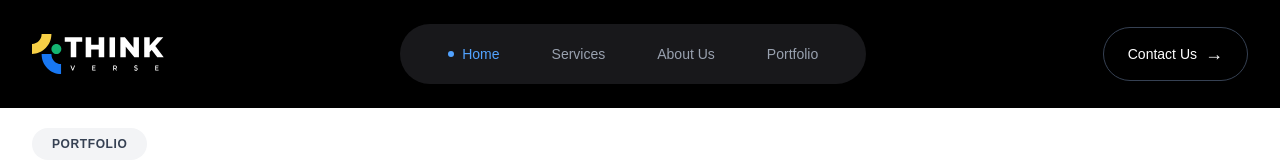
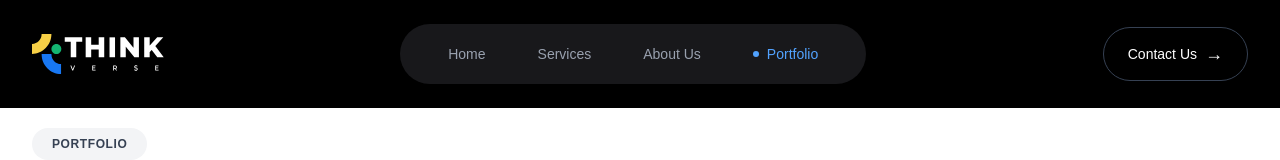
Before and after one commit to ThinkVersee/thinkverse.co.infr, a Next.js app: page /portfolio in a window 1280 px wide. Shown: the top 160 px of the page. Built offline with nearby package versions, Linux system fonts and the light colour scheme.

Commit message:
fix-(deboyment)-debloyment issue solved

```diff
--- a/src/app/projectdetail/page.js
+++ b/src/app/projectdetail/page.js
@@ -1,7 +1,8 @@
 // src/app/works/page.js
 import Navbar from "@/components/Navbar";
 import Footer from "@/components/Footer";
-import Portfolio from "@/components/home/Portfolio"; // Adjust path if needed
+import Portfolio from "@/components/Portfolio/Portfolio";
+
 
 export default function WorksPage() {
   return (
--- a/src/components/Navbar.js
+++ b/src/components/Navbar.js
@@ -4,45 +4,66 @@ import React, { useState, useEffect } from 'react';
 import { useRouter, usePathname } from 'next/navigation';
 
 export default function ThinkVerseNavbar() {
-  const [activeLink, setActiveLink] = useState('Home');
   const router = useRouter();
   const pathname = usePathname();
+
+  const [activeLink, setActiveLink] = useState('Home');
 
   const navLinks = [
     { name: 'Home', href: '/', id: 'home' },
     { name: 'Services', href: '/', id: 'services' },
     { name: 'About Us', href: '/', id: 'about' },
-    { name: 'Portfolio', href: 'portfolio'  }, // No id → goes to separate page
+    { name: 'Portfolio', href: '/portfolio' }, // ✅ FIXED
   ];
 
-  // Only track scroll on homepage
+  /**
+   * ✅ SET ACTIVE LINK BASED ON ROUTE
+   */
+  useEffect(() => {
+    if (pathname === '/') {
+      setActiveLink('Home');
+    } else if (pathname === '/portfolio') {
+      setActiveLink('Portfolio');
+    }
+  }, [pathname]);
+
+  /**
+   * ✅ SCROLL TRACKING ONLY FOR HOME PAGE
+   */
   useEffect(() => {
     if (pathname !== '/') return;
 
+    const sections = ['home', 'services', 'about', 'contact'];
+
     const handleScroll = () => {
-      const sections = ['home', 'services', 'about', 'contact'];
       const scrollPosition = window.scrollY + 120;
 
       for (let i = sections.length - 1; i >= 0; i--) {
         const section = document.getElementById(sections[i]);
         if (section && section.offsetTop <= scrollPosition) {
           const link = navLinks.find(l => l.id === sections[i]);
-          if (link) setActiveLink(link.name);
+          if (link) {
+            setActiveLink(link.name);
+          }
           break;
         }
       }
     };
 
     window.addEventListener('scroll', handleScroll);
-    handleScroll(); // Initial check
+    handleScroll();
+
     return () => window.removeEventListener('scroll', handleScroll);
   }, [pathname]);
 
+  /**
+   * ✅ NAV CLICK HANDLER
+   */
   const handleNavClick = (link) => {
-    if (link.href.startsWith('/') && link.href !== '/works') {
-      // Same page scroll
+    if (link.href === '/') {
+      // Scroll-based navigation
       if (pathname !== '/') {
-        router.push(link.href);
+        router.push('/');
         setTimeout(() => {
           document.getElementById(link.id)?.scrollIntoView({ behavior: 'smooth' });
         }, 300);
@@ -51,18 +72,20 @@ export default function ThinkVerseNavbar() {
       }
       setActiveLink(link.name);
     } else {
-      // Navigate to /works
+      // Page navigation (Portfolio)
       router.push(link.href);
+      setActiveLink(link.name);
     }
   };
 
+  /**
+   * ✅ LOGO CLICK
+   */
   const handleLogoClick = () => {
     router.push('/');
     window.scrollTo({ top: 0, behavior: 'smooth' });
+    setActiveLink('Home');
   };
-
-  // Determine active state (highlight Works when on /works)
-  const currentActive = pathname === '/works' ? 'Works' : activeLink;
 
   return (
     <nav className="fixed top-0 left-0 right-0 z-50 bg-black text-white px-8 py-6 flex items-center justify-between">
@@ -83,12 +106,12 @@ export default function ThinkVerseNavbar() {
             key={link.name}
             onClick={() => handleNavClick(link)}
             className={`px-6 py-2 rounded-full transition-all duration-300 text-sm flex items-center gap-2 ${
-              currentActive === link.name
+              activeLink === link.name
                 ? 'text-blue-400'
                 : 'text-gray-400 hover:text-white'
             }`}
           >
-            {currentActive === link.name && (
+            {activeLink === link.name && (
               <span className="inline-block w-1.5 h-1.5 bg-blue-400 rounded-full"></span>
             )}
             {link.name}
```
